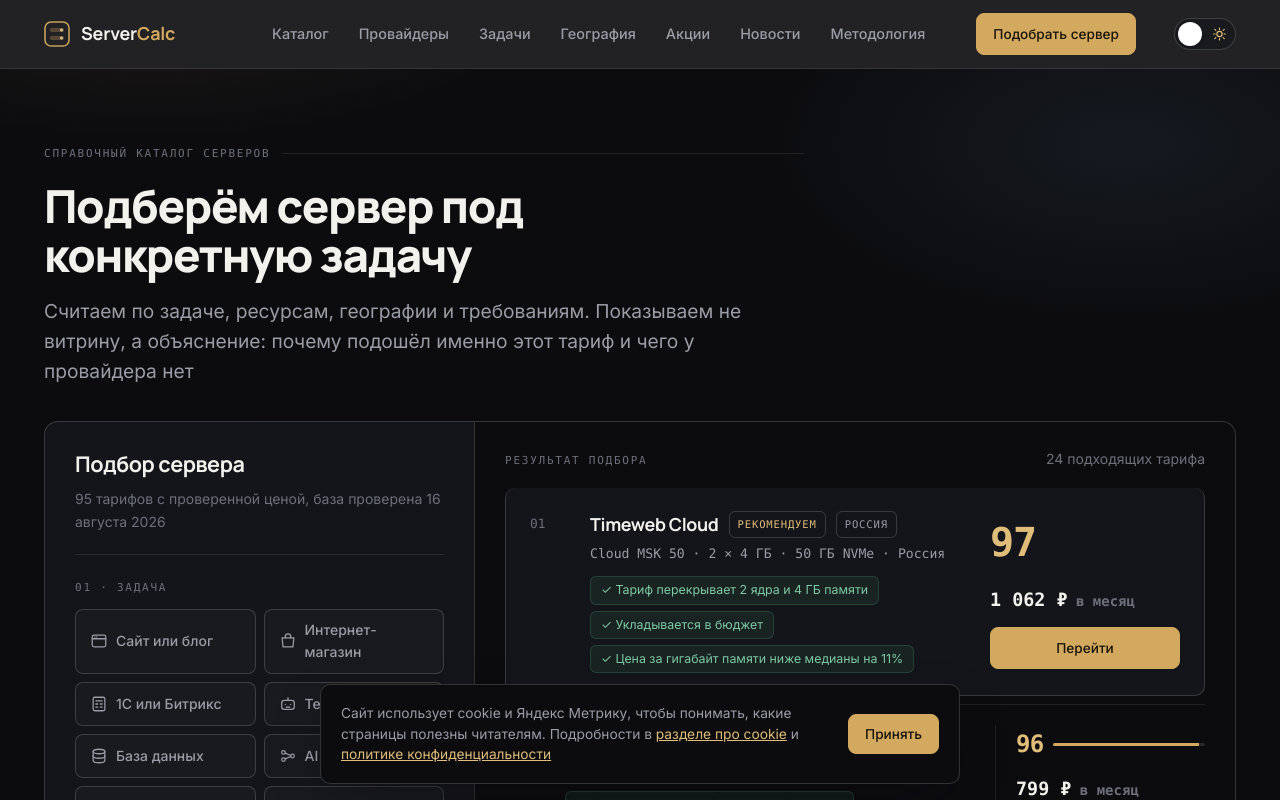
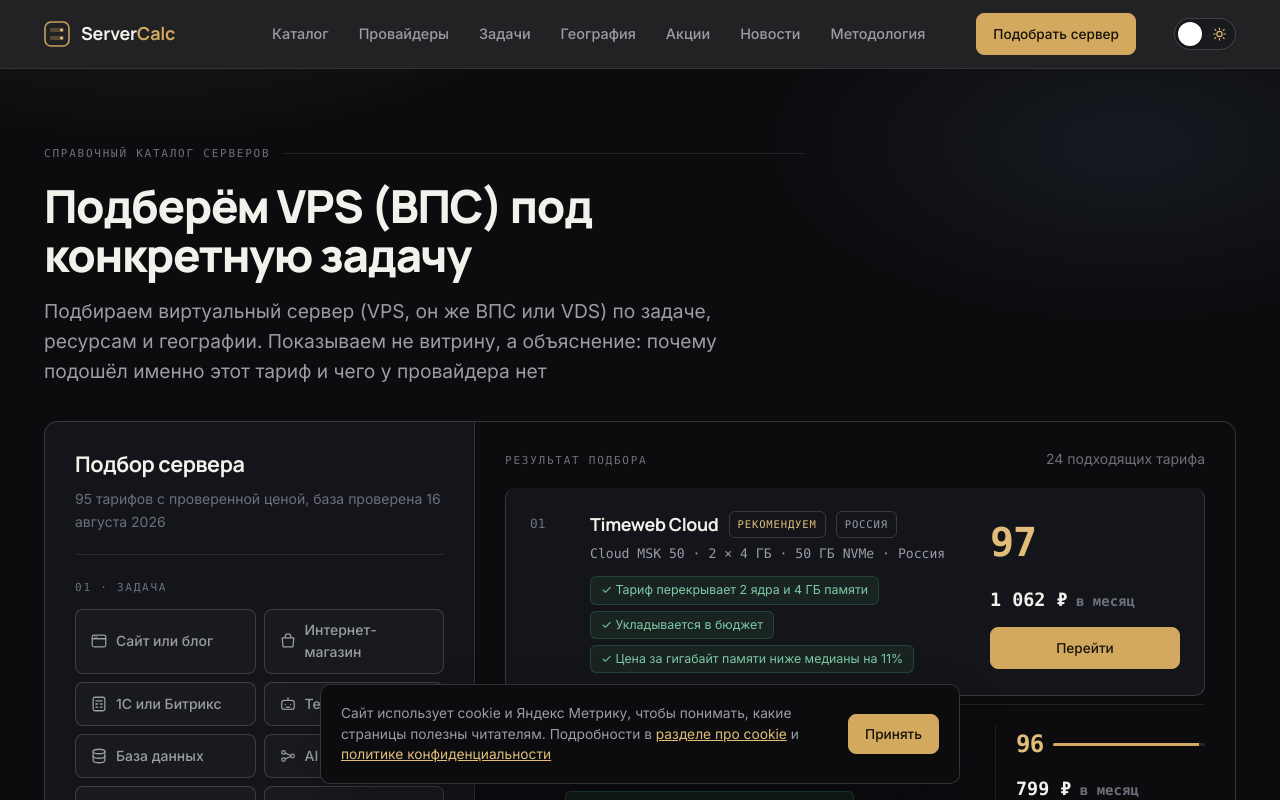
Before and after one commit to MakeBiz/servercalc, a Next.js app: page / in a window 1280 px wide. Shown: the top 800 px of the page. Built offline with nearby package versions, Linux system fonts and the light colour scheme.

Commit message:
seo: ввод «впс» кириллицей и vds в title/H1/интро главной и каталога (крупнейший ключ)

```diff
--- a/app/catalog/page.js
+++ b/app/catalog/page.js
@@ -8,9 +8,9 @@ import { plural, ruDate, price } from '@/lib/format';
 import { absUrl } from '@/lib/site';
 
 export const metadata = {
-  title: 'Каталог VPS: тарифы, цены и аренда серверов',
+  title: 'Каталог VPS (ВПС): тарифы, цены и аренда серверов',
   description:
-    'Аренда VPS: все тарифы виртуальных серверов одной таблицей с ценой и датой проверки. Фильтры по гео, памяти и ядрам, сортировка по цене за гигабайт памяти',
+    'Аренда VPS (ВПС) и VDS: все тарифы виртуальных серверов одной таблицей с ценой и датой проверки. Фильтры по гео, памяти и ядрам, сортировка по цене за гигабайт памяти',
   alternates: { canonical: '/catalog' },
 };
 
@@ -59,7 +59,7 @@ export default function CatalogPage() {
       <PageHead
         eyebrow="Каталог"
         title="Каталог тарифов"
-        lead="Полная таблица тарифов из базы. Сравнивайте не по витринной цене, а по цене за гигабайт памяти: эта метрика показывает, где вы переплачиваете за бренд"
+        lead="Полная таблица тарифов виртуальных серверов (VPS, ВПС). Сравнивайте не по витринной цене, а по цене за гигабайт памяти: эта метрика показывает, где вы переплачиваете за бренд"
         crumbs={[{ href: '/catalog', label: 'Каталог тарифов' }]}
         badges={
           <>
--- a/app/page.js
+++ b/app/page.js
@@ -11,9 +11,9 @@ import { CAMPAIGN } from '@/lib/utm';
 import { absUrl, SITE_NAME, SITE_URL } from '@/lib/site';
 
 export const metadata = {
-  title: 'Подберём VPS под вашу задачу',
+  title: 'Аренда VPS (ВПС) и VDS: подбор под задачу',
   description:
-    'Калькулятор подбора виртуального сервера: выберите задачу, ресурсы и географию — получите провайдеров и тарифы с проверенной ценой и датой сверки у каждой',
+    'Аренда VPS (ВПС) и VDS: подбор виртуального сервера по задаче, ресурсам и географии. Тарифы провайдеров с проверенной ценой и датой сверки у каждой',
   alternates: { canonical: '/' },
 };
 
@@ -104,12 +104,13 @@ export default function HomePage() {
               <span className="label label-brass">Справочный каталог серверов</span>
             </div>
             <h1 className="display">
-              Подберём сервер под
+              Подберём VPS (ВПС) под
               <br />
               конкретную задачу
             </h1>
             <p className="lead">
-              Считаем по задаче, ресурсам, географии и требованиям. Показываем не витрину, а
+              Подбираем виртуальный сервер (VPS, он же ВПС или VDS) по задаче, ресурсам и
+              географии. Показываем не витрину, а
               объяснение: почему подошёл именно этот тариф и чего у провайдера нет
             </p>
           </div>
```
